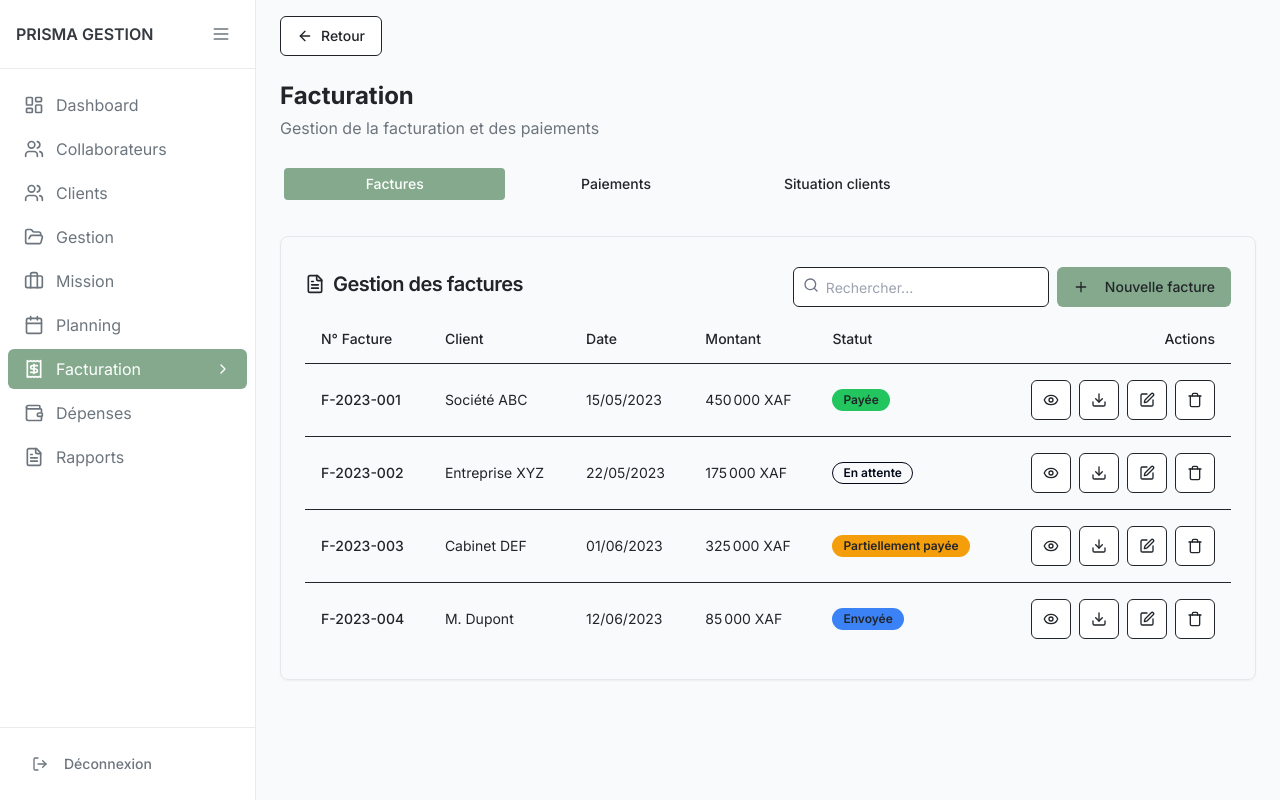
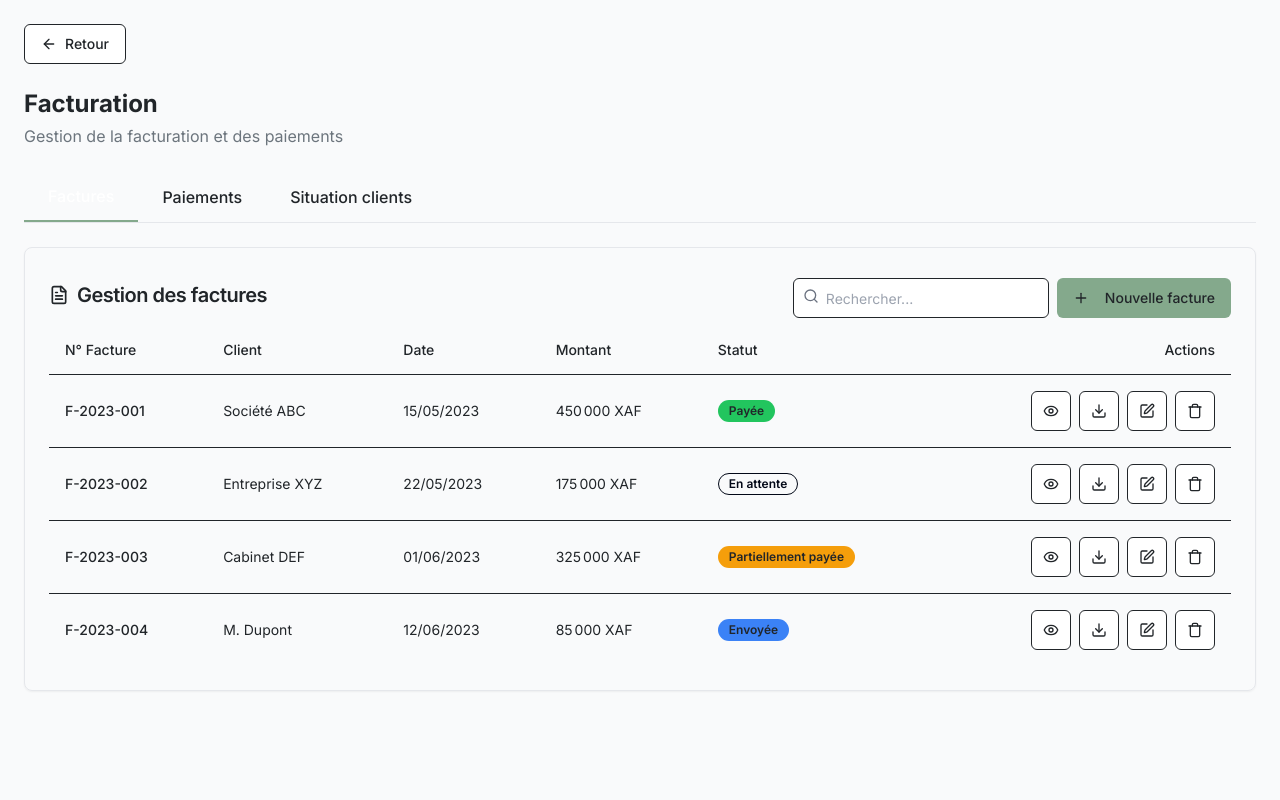
Before and after one commit to Zenobi123/prisma-taskmaster-planner, a React (Vite) app: page /facturation in a window 1280 px wide. Built offline with nearby package versions, Linux system fonts and the light colour scheme; sample sign-in values are in the browser's storage.

Commit message:
Hide sidebar
The sidebar should not be visible.

```diff
--- a/src/components/layout/PageLayout.tsx
+++ b/src/components/layout/PageLayout.tsx
@@ -1,6 +1,5 @@
 
 import React from "react";
-import Sidebar from "@/components/dashboard/Sidebar";
 
 interface PageLayoutProps {
   children: React.ReactNode;
@@ -8,9 +7,8 @@ interface PageLayoutProps {
 
 const PageLayout = ({ children }: PageLayoutProps) => {
   return (
-    <div className="flex h-screen bg-gray-50">
-      <Sidebar />
-      <main className="flex-1 overflow-auto">
+    <div className="min-h-screen bg-gray-50">
+      <main className="w-full">
         {children}
       </main>
     </div>
--- a/src/pages/Facturation.tsx
+++ b/src/pages/Facturation.tsx
@@ -15,8 +15,8 @@ const Facturation = () => {
 
   return (
     <PageLayout>
-      <div className="py-4 px-6">
-        <div className="flex items-center gap-4 mb-6">
+      <div className="p-6">
+        <div className="mb-6">
           <Button
             variant="outline"
             onClick={() => navigate("/")}
@@ -37,21 +37,38 @@ const Facturation = () => {
         </div>
 
         <Tabs value={activeTab} onValueChange={setActiveTab} className="w-full">
-          <TabsList className="grid w-full grid-cols-3 mb-8 max-w-2xl">
-            <TabsTrigger value="factures">Factures</TabsTrigger>
-            <TabsTrigger value="paiements">Paiements</TabsTrigger>
-            <TabsTrigger value="situation">Situation clients</TabsTrigger>
-          </TabsList>
+          <div className="border-b border-gray-200">
+            <TabsList className="bg-transparent h-auto p-0">
+              <TabsTrigger
+                value="factures"
+                className="px-6 py-3 rounded-none data-[state=active]:border-b-2 data-[state=active]:border-[#84A98C] data-[state=active]:bg-transparent data-[state=active]:shadow-none text-base"
+              >
+                Factures
+              </TabsTrigger>
+              <TabsTrigger
+                value="paiements"
+                className="px-6 py-3 rounded-none data-[state=active]:border-b-2 data-[state=active]:border-[#84A98C] data-[state=active]:bg-transparent data-[state=active]:shadow-none text-base"
+              >
+                Paiements
+              </TabsTrigger>
+              <TabsTrigger
+                value="situation"
+                className="px-6 py-3 rounded-none data-[state=active]:border-b-2 data-[state=active]:border-[#84A98C] data-[state=active]:bg-transparent data-[state=active]:shadow-none text-base"
+              >
+                Situation clients
+              </TabsTrigger>
+            </TabsList>
+          </div>
 
-          <TabsContent value="factures">
+          <TabsContent value="factures" className="mt-6">
             <Factures />
           </TabsContent>
 
-          <TabsContent value="paiements">
+          <TabsContent value="paiements" className="mt-6">
             <Paiements />
           </TabsContent>
 
-          <TabsContent value="situation">
+          <TabsContent value="situation" className="mt-6">
             <SituationClients />
           </TabsContent>
         </Tabs>
```
